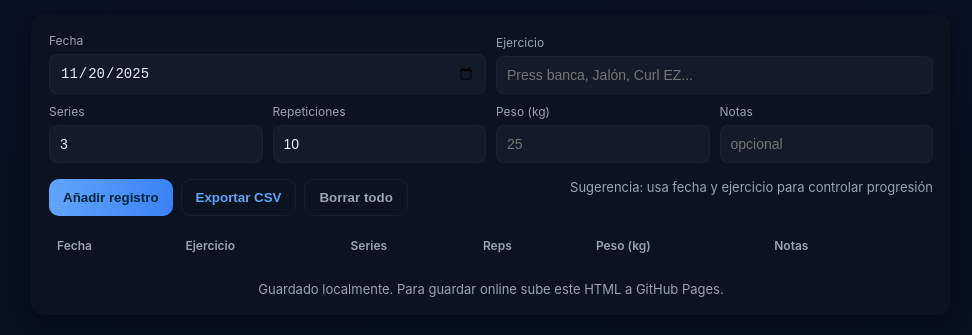
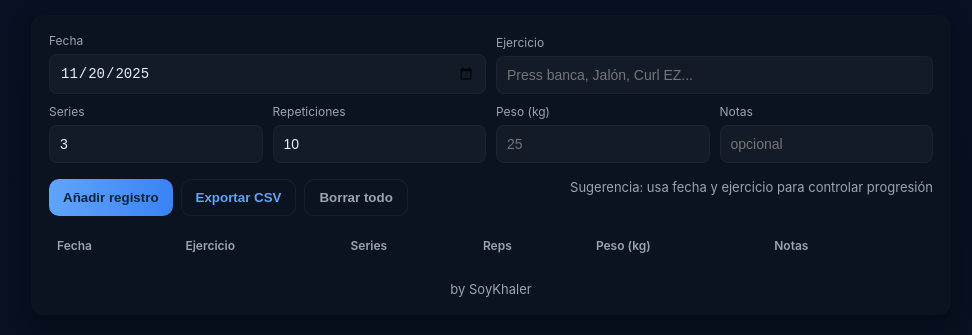
Before and after one commit to soykhaler/gymLogger, a plain HTML site: page index.html in a window 1280 px wide. Shown: the part 103-438 px from the top of the page, without its empty margins (149-1121 px from the left). Drawn offline with Linux system fonts and the light colour scheme.

Commit message:
Update meta description and footer text

```diff
--- a/index.html
+++ b/index.html
@@ -4,7 +4,7 @@
   <meta charset="utf-8" />
   <meta name="viewport" content="width=device-width,initial-scale=1" />
   <title>Gym Logger — Registro de Pesos</title>
-  <meta name="description" content="Minimal and elegant gym log for GitHub Pages. Log exercises, weights, sets, reps and notes. Data saved to browser localStorage." />
+  <meta name="description" content="by SoyKhaler" />
   <style>
     :root{
       --bg:#0f1720; --card:#0b1220; --muted:#9aa4b2; --accent:#60a5fa; --glass:rgba(255,255,255,0.04);
@@ -98,7 +98,7 @@
       </div>
 
       <footer>
-        Guardado localmente. Para guardar online sube este HTML a GitHub Pages.
+        by SoyKhaler
       </footer>
     </section>
   </div>
```
